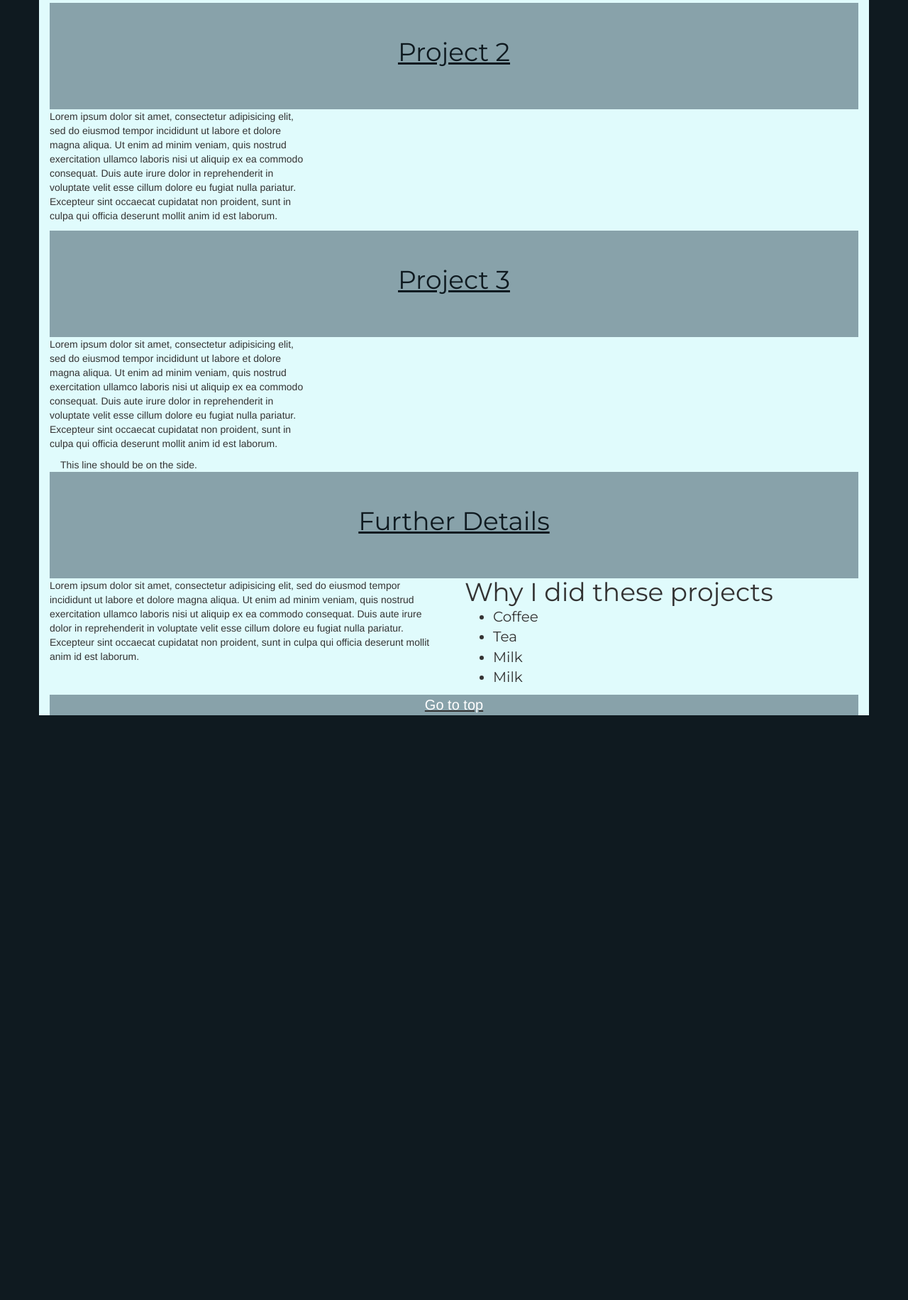
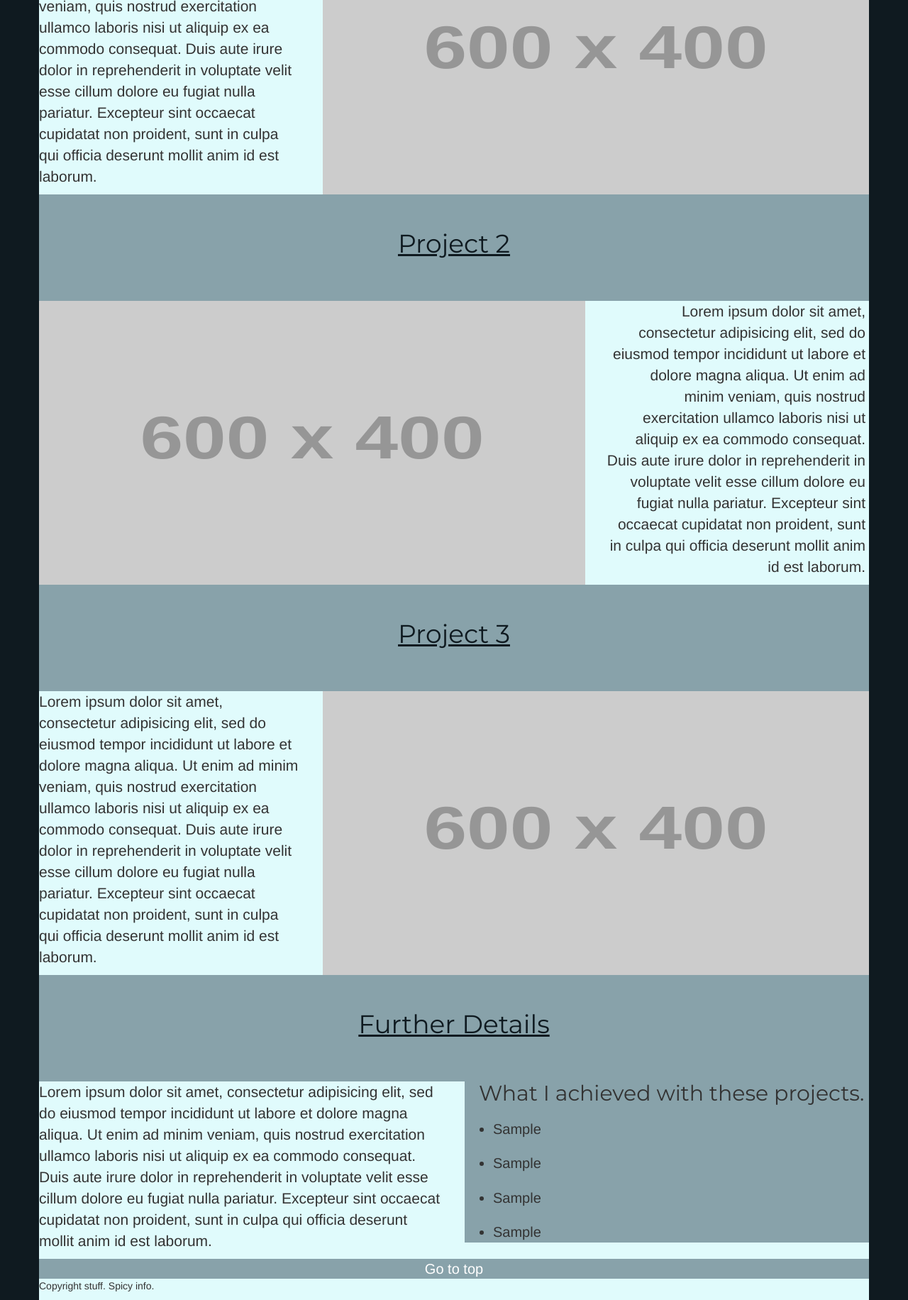
Before and after one commit to AlbanMarku/BootWebTest, a plain HTML site: page projectPage.html in a window 1280 px wide. Shown: the part 784-2616 px from the top of the page at 71% size. Before the commit the page ends 1792 px from the top, so only its background shows below. Drawn offline with nearby package versions, Linux system fonts and the light colour scheme; placeholder pictures from the web are drawn by us.

Commit message:
Fixed div issue like homepage. One more fix needed at bottom.

```diff
--- a/projectPage.html
+++ b/projectPage.html
@@ -7,29 +7,29 @@
   <link rel="stylesheet" href="https://maxcdn.bootstrapcdn.com/bootstrap/3.3.7/css/bootstrap-theme.min.css" integrity="sha384-rHyoN1iRsVXV4nD0JutlnGaslCJuC7uwjduW9SVrLvRYooPp2bWYgmgJQIXwl/Sp" crossorigin="anonymous">
   <link href="https://fonts.googleapis.com/css?family=Montserrat" rel="stylesheet">
   <link rel="stylesheet" href="projectStyle.css">
-  <title>MyWebsite Project</title>
+  <title>Project</title>
   <script src="https://unpkg.com/scrollreveal"></script>
 </head>
 
-<body style="background-color: #0F1A20;">
+<body>
   <div class="container">
-    <div class="row" style="background-color: #F42C04;">
+    <div id="menuBar" class="row">
       <div class="col-lg-12">
-        <h1 style="color: #0F1A20;">My Portfolio Site <small style="color: #E2856E;">Alban Marku</small></h1>
-        <p style="color: #0F1A20;" class="lead">My fancy qoute.</p>
-        <div class="row" style="background-color: #88A2AA">
+        <h1 id="menuh1">My Portfolio Site <small id="smallText">Alban Marku</small> </h1>
+        <p id="quote">My fancy quote.</p>
+        <div id="navColour" class="row">
           <div class="centernav">
             <div class="col-lg-3">
-              <a href="#" class="text-left" style="color: white; font-size: 20px;">Home page</a>
+              <a id="navText" href="#" class="text-left">Home</a>
             </div>
             <div class="col-lg-3">
-              <a href="#" class="text-left" style="color: white; font-size: 20px;">Project Page</a>
+              <a id="navText" href="#" class="text-left">Projects</a>
             </div>
             <div class="col-lg-3">
-              <a href="#" class="text-left" style="color: white; font-size: 20px;">CV Page</a>
+              <a id="navText" href="#" class="text-left">CV</a>
             </div>
             <div class="col-lg-3">
-              <a href="#" class="text-left" style="color: white; font-size: 20px;">Contact me</a>
+              <a id="navText" href="#" class="text-left">Contact Me</a>
             </div>
           </div>
         </div>
@@ -37,13 +37,11 @@
     </div>
   </div>
 
-
-  <div style="background-color: #E0FBFC" class="container">
-    <!-- again, weird div. Borders are messed up when closing this div early on. -->
+  <div id="white1" class="container">
     <div class="row">
       <div class="col-lg-12">
-        <div class="myHeader">
-          <h1>My Projects</h1>
+        <div class="homePageText">
+          <h1>Projects</h1>
         </div>
       </div>
     </div>
@@ -61,116 +59,146 @@
         </div>
       </div>
     </div>
-    <div class="row">
-      <div class="col-lg-12">
-        <div class="firstProject">
-          <h1>Project 1</h1>
-        </div>
-      </div>
+  </div>
+
+  <div id="white1" class="container">
+    <div class="AboutHeader">
+      <h1>Project 1</h1>
     </div>
-    <div class="row">
-      <!-- Here the columns won't work. I want a paragraph on one half and a slideshow on the other side. When I try this it ends up with the both columns on top of eachother instead of side by side. I want them to be side by side like on my homepage but for some reason they stack on top eachother. -->
-      <div class="col-lg-4">
-        <!-- Here I want my para to take up 4 cols. -->
-        <div class="sideInfo">
-          <p>Lorem ipsum dolor sit amet, consectetur adipisicing elit, sed do eiusmod tempor incididunt ut labore et dolore magna aliqua. Ut enim ad minim veniam, quis nostrud exercitation ullamco laboris nisi ut aliquip ex ea commodo consequat.
-            Duis aute irure dolor in reprehenderit in voluptate velit esse cillum dolore eu fugiat nulla pariatur. Excepteur sint occaecat cupidatat non proident, sunt in culpa qui officia deserunt mollit anim id est laborum.</p>
-        </div>
-        <div class="col-lg-8">
-          <!-- Here I want my para to take up 8 cols. This will add up to 12 so in my mind they will be next eachother taking up the maximum width of my site. Instead they go on top eachother. -->
-          <div class="sideSlide">
+  </div>
 
-          </div>
-        </div>
-      </div>
-    </div>
-    <div class="row">
-      <div class="col-lg-12">
-        <div class="firstProject">
-          <h1>Project 2</h1>
-        </div>
-      </div>
-    </div>
+  <div id="white1" class="container">
     <div class="row">
       <div class="col-lg-4">
         <div class="sideInfo">
-          <p>Lorem ipsum dolor sit amet, consectetur adipisicing elit, sed do eiusmod tempor incididunt ut labore et dolore magna aliqua. Ut enim ad minim veniam, quis nostrud exercitation ullamco laboris nisi ut aliquip ex ea commodo consequat.
+          <p id="left">Lorem ipsum dolor sit amet, consectetur adipisicing elit, sed do eiusmod tempor incididunt ut labore et dolore magna aliqua. Ut enim ad minim veniam, quis nostrud exercitation ullamco laboris nisi ut aliquip ex ea commodo consequat.
             Duis aute irure dolor in reprehenderit in voluptate velit esse cillum dolore eu fugiat nulla pariatur. Excepteur sint occaecat cupidatat non proident, sunt in culpa qui officia deserunt mollit anim id est laborum.</p>
         </div>
-        <div class="col-lg-8">
-          <div class="sideSlide">
-
-          </div>
-        </div>
       </div>
-    </div>
-
-    <div class="row">
-      <div class="col-lg-12">
-        <div class="firstProject">
-          <h1>Project 3</h1>
-        </div>
-      </div>
-    </div>
-    <div class="row">
-      <div class="col-lg-4">
-        <div class="sideInfo">
-          <p>Lorem ipsum dolor sit amet, consectetur adipisicing elit, sed do eiusmod tempor incididunt ut labore et dolore magna aliqua. Ut enim ad minim veniam, quis nostrud exercitation ullamco laboris nisi ut aliquip ex ea commodo consequat.
-            Duis aute irure dolor in reprehenderit in voluptate velit esse cillum dolore eu fugiat nulla pariatur. Excepteur sint occaecat cupidatat non proident, sunt in culpa qui officia deserunt mollit anim id est laborum.</p>
-        </div>
-        <div class="col-lg-8">
-          <div class="sideSlide">
-            This line should be on the side.
+      <div class="col-lg-8">
+        <div class="slideInfo">
+          <div id="slider" class="carousel slide" data-ride="carousel">
+            <div class="carousel-inner">
+              <div class="item active">
+                <img id="imgRes" src="https://dummyimage.com/600x400/000/fff.jpg&text=Here+is+a+spicy+project">
+              </div>
+              <div class="item">
+                <img id="imgRes" src="https://dummyimage.com/600x400/1594bf/fff.png&text=Here+is+a+project">
+              </div>
+            </div>
           </div>
         </div>
       </div>
     </div>
   </div>
 
-  <div class="container">
+  <div id="white1" class="container">
+    <div class="AboutHeader">
+      <h1>Project 2</h1>
+    </div>
+  </div>
+
+  <div id="white1" class="container">
     <div class="row">
-      <div class="col-lg-12">
-        <div class="firstProject">
-          <h1>Further Details</h1>
+      <div class="col-lg-8">
+        <div class="slideInfo">
+          <div id="slider" class="carousel slide" data-ride="carousel">
+            <div class="carousel-inner">
+              <div class="item active">
+                <img id="imgRes" src="https://dummyimage.com/600x400/000/fff.jpg&text=Here+is+a+spicy+project">
+              </div>
+              <div class="item">
+                <img id="imgRes" src="https://dummyimage.com/600x400/1594bf/fff.png&text=Here+is+a+project">
+              </div>
+            </div>
+          </div>
+        </div>
+      </div>
+      <div class="col-lg-4">
+        <div class="sideInfo2">
+          <p id="right">Lorem ipsum dolor sit amet, consectetur adipisicing elit, sed do eiusmod tempor incididunt ut labore et dolore magna aliqua. Ut enim ad minim veniam, quis nostrud exercitation ullamco laboris nisi ut aliquip ex ea commodo consequat.
+            Duis aute irure dolor in reprehenderit in voluptate velit esse cillum dolore eu fugiat nulla pariatur. Excepteur sint occaecat cupidatat non proident, sunt in culpa qui officia deserunt mollit anim id est laborum.</p>
         </div>
       </div>
     </div>
   </div>
 
-  <div class="container">
+  <div id="white1" class="container">
+    <div class="AboutHeader">
+      <h1>Project 3</h1>
+    </div>
+  </div>
+
+  <div id="white1" class="container">
+    <div class="row">
+      <div class="col-lg-4">
+        <div class="sideInfo">
+          <p id="left">Lorem ipsum dolor sit amet, consectetur adipisicing elit, sed do eiusmod tempor incididunt ut labore et dolore magna aliqua. Ut enim ad minim veniam, quis nostrud exercitation ullamco laboris nisi ut aliquip ex ea commodo consequat.
+            Duis aute irure dolor in reprehenderit in voluptate velit esse cillum dolore eu fugiat nulla pariatur. Excepteur sint occaecat cupidatat non proident, sunt in culpa qui officia deserunt mollit anim id est laborum.</p>
+        </div>
+      </div>
+      <div class="col-lg-8">
+        <div class="slideInfo">
+          <div id="slider" class="carousel slide" data-ride="carousel">
+            <div class="carousel-inner">
+              <div class="item active">
+                <img id="imgRes" src="https://dummyimage.com/600x400/000/fff.jpg&text=Here+is+a+spicy+project">
+              </div>
+              <div class="item">
+                <img id="imgRes" src="https://dummyimage.com/600x400/1594bf/fff.png&text=Here+is+a+project">
+              </div>
+            </div>
+          </div>
+        </div>
+      </div>
+    </div>
+  </div>
+
+  <div id="white1" class="container">
+    <div class="AboutHeader">
+      <h1>Further Details</h1>
+    </div>
+  </div>
+
+  <div id="white1" class="container">
     <div class="row">
       <div class="col-lg-6">
-        <!-- Here the cols work perfectly.  -->
         <div class="whyP">
           <p>Lorem ipsum dolor sit amet, consectetur adipisicing elit, sed do eiusmod tempor incididunt ut labore et dolore magna aliqua. Ut enim ad minim veniam, quis nostrud exercitation ullamco laboris nisi ut aliquip ex ea commodo consequat.
             Duis aute irure dolor in reprehenderit in voluptate velit esse cillum dolore eu fugiat nulla pariatur. Excepteur sint occaecat cupidatat non proident, sunt in culpa qui officia deserunt mollit anim id est laborum.</p>
         </div>
       </div>
       <div class="col-lg-6">
-        <h1>Why I did these projects</h1>
-        <ul>
-          <li>Coffee</li>
-          <li>Tea</li>
-          <li>Milk</li>
-          <li>Milk</li>
-        </ul>
+        <div class="list">
+          <h2>What I achieved with these projects.</h2>
+          <ul>
+            <li id="morePad">Sample</li>
+            <li>Sample</li>
+            <li>Sample</li>
+            <li>Sample</li>
+          </ul>
+        </div>
       </div>
     </div>
   </div>
 
-<div class="container">
-  <div class="row">
-    <div class="col-lg-12">
-      <div class="top">
-      <a href="#top" style="color: white;">Go to top</a>
+  <div id="white1" class="container">
+    <div class="row">
+      <div class="col-lg-12">
+        <div class="top">
+          <a href="#top" style="color: white; font-size: 20px;">Go to top</a>
+        </div>
       </div>
     </div>
   </div>
-</div>
 
-
-
-
+  <div id="white1" class="container">
+    <div class="row">
+      <div class="col-lg-12">
+        <footer><p>Copyright stuff. Spicy info.</p></footer>
+      </div>
+    </div>
+  </div>
 
 
   <script src="https://ajax.googleapis.com/ajax/libs/jquery/1.12.0/jquery.min.js"></script>
@@ -182,6 +210,30 @@
       origin: 'top',
       distance: '100px'
     });
+    window.sr = ScrollReveal();
+    sr.reveal('#right', {
+      duration: 2000,
+      origin: 'right',
+      distance: '100px'
+    });
+    window.sr = ScrollReveal();
+    sr.reveal('#left', {
+      duration: 2000,
+      origin: 'left',
+      distance: '100px'
+    });
+    window.sr = ScrollReveal();
+    sr.reveal('li', {
+      duration: 2000,
+      origin: 'right',
+      distance: '100px'
+    });
+    window.sr = ScrollReveal();
+    sr.reveal('h2', {
+      duration: 2000,
+      origin: 'right',
+      distance: '100px'
+    });
   </script>
 </body>
 
--- a/projectStyle.css
+++ b/projectStyle.css
@@ -1,63 +1,106 @@
+body {
+  background-color: #0F1A20;
+}
+
+h1 {
+  font-family: 'Montserrat', sans-serif;
+}
+
+#menuBar {
+  background-color: #F42C04
+}
+
+#menuh1 {
+  color: #0F1A20;
+}
+
+#smallText {
+  color: #E2856E;
+}
+
+#quote {
+  color: #0F1A20;
+}
+
+#navColour {
+  background-color: #88A2AA
+}
+
+#navText {
+  color: white;
+  font-size: 20px;
+}
+
 .centernav {
   text-align: center;
 }
 
-h1 {
-  margin: 0px;
+#white1 {
+  background-color: #E0FBFC;
+  padding: 0px;
 }
 
-h1, h2 {
-  font-family: 'Montserrat', sans-serif;
-}
-
-.row.no-pad {
-  margin-right:0;
-  margin-left:0;
-}
-.row.no-pad > [class*='col-'] {
-  padding-right:0;
-  padding-left:0;
-}
-
-.myHeader {
+.homePageText {
   text-decoration: underline;
   padding-bottom: 10px;
   text-align: center;
 }
 
-.firstProject {
+.AboutHeader {
   height: 150px;
   text-align: center;
   width: 100%;
   text-decoration: underline;
   color: #0F1A20;
   background-color: #88A2AA;
-    padding-top: 50px;
+  padding-top: 30px;
+}
+
+#imgRes {
+  width: 790px;
+  height: 400px;
 }
 
 .sideInfo {
-
+  font-size: 21px;
+  text-align: left;
 }
 
-
-.sideSlide {
-
+.sideInfo2 {
+  font-size: 21px;
+  text-align: right;
+  padding-left: 0px;
+  padding-right: 5px;
 }
 
-.row {
-  background-color: #E0FBFC;
+.slideInfo {
+  padding: 0px;
 }
 
-ul {
+.whyP {
+  font-size: 21px;
+}
+
+h2 {
 font-family: 'Montserrat', sans-serif;
+padding-left: 20px;
+margin: 0px;
+}
+
+.list {
+  background-color: #88A2AA;
+}
+
+li {
+  padding-top: 20px;
   font-size: 20px;
 }
 
+#morePad {
+  padding-top: 20px;
+}
+
 .top {
+  text-align: center;
   background-color: #88A2AA;
-  font-size: 20px;
-  text-decoration: underline;
-  text-align: center;
-
-
 }
```
Also changed, not shown: mainPage.html (+2 -2 lines). Lines whose indentation alone changed are shown as unchanged.
